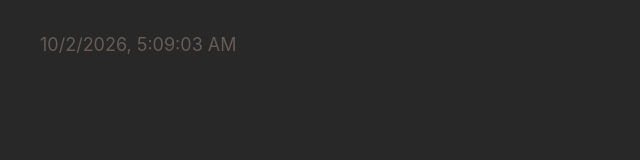
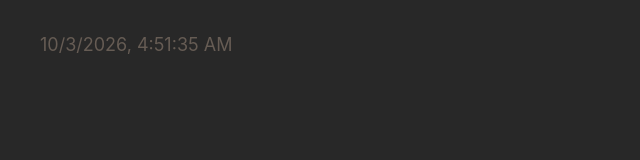
Before and after one commit to mydanniel/osmofeed, a plain HTML site: page index.html in a window 1280 px wide. Shown: the full height of the page, 0-640 px from the left. Drawn offline with Linux system fonts and the light colour scheme.

Commit message:
deploy: f11bc17eefbe0b635193b7e0b4c39ee1d1a6e5d1

```diff
--- a/index.html
+++ b/index.html
@@ -17,8 +17,8 @@
     <!-- %after-body-begin.html% -->
 
     <footer>
-      <a class="footer-link" href="https://github.com/mydanniel/osmofeed/actions/runs/36967638659">
-        <time id="build-timestamp" datetime="2026-10-02T05:09:03.677Z">2026-10-02T05:09:03.677Z</time>
+      <a class="footer-link" href="https://github.com/mydanniel/osmofeed/actions/runs/37097918546">
+        <time id="build-timestamp" datetime="2026-10-03T04:51:35.432Z">2026-10-03T04:51:35.432Z</time>
       </a>
       <a class="footer-link" href="https://github.com/osmoscraft/osmosfeed">osmosfeed 1.15.1</a>
     </footer>
```
Also changed, not shown: 1 other file.
